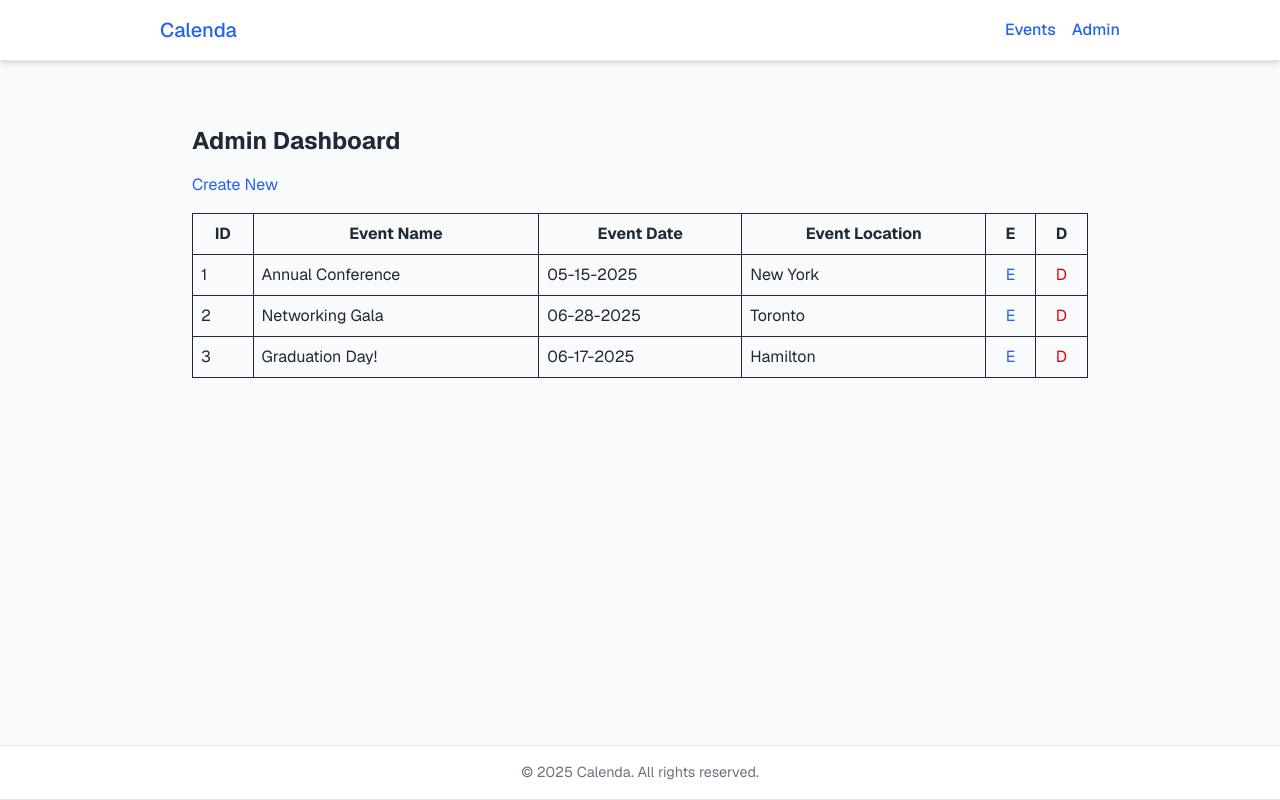
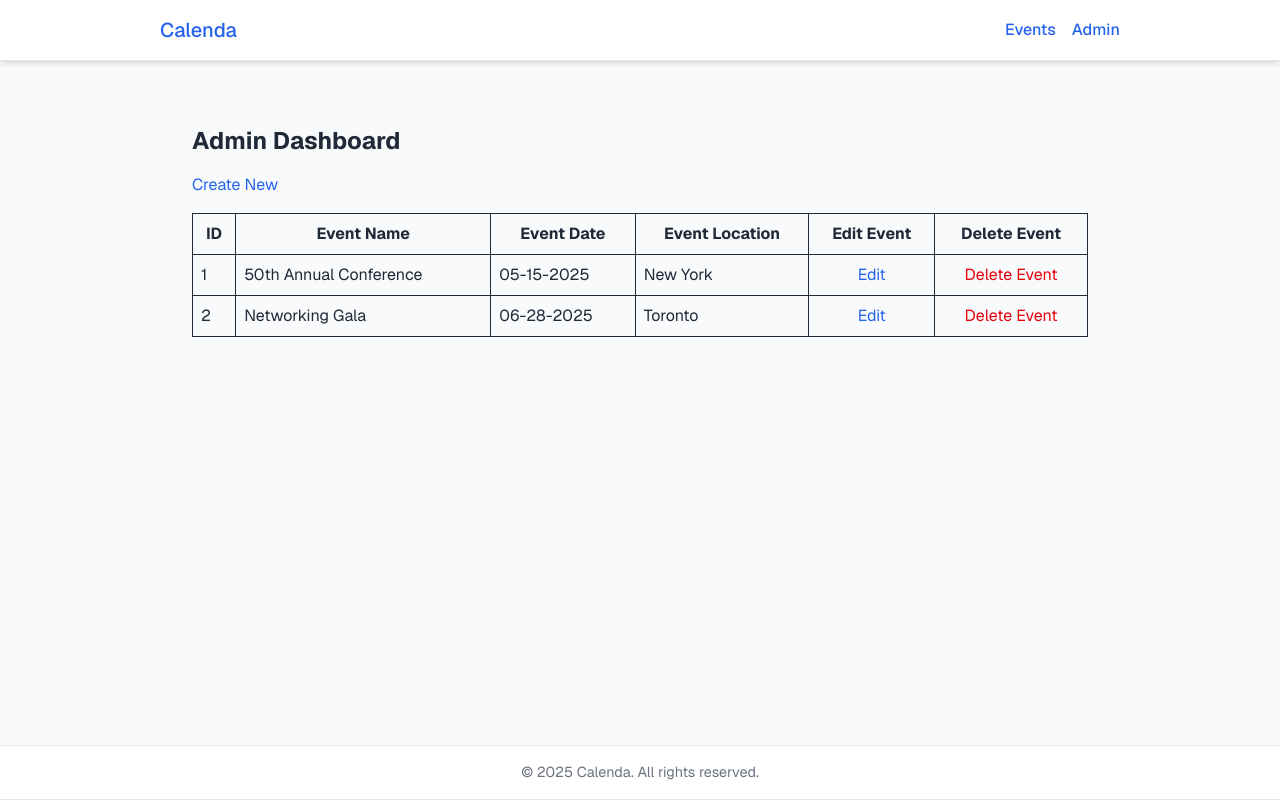
Before and after one commit to kndubois/Calenda, a Next.js app: page /admin in a window 1280 px wide. Built offline with nearby package versions, Linux system fonts and the light colour scheme; data requests are answered from the project's data file.

Commit message:
fixed delete popup error

```diff
--- a/db.json
+++ b/db.json
@@ -2,7 +2,7 @@
   "events": [
     {
       "id": "1",
-      "event_name": "Annual Conference",
+      "event_name": "50th Annual Conference",
       "event_date": "05-15-2025",
       "event_location": "New York"
     },
@@ -11,12 +11,6 @@
       "event_name": "Networking Gala",
       "event_date": "06-28-2025",
       "event_location": "Toronto"
-    },
-    {
-      "id": "3",
-      "event_name": "Graduation Day!",
-      "event_date": "06-17-2025",
-      "event_location": "Hamilton"
     }
   ]
 }
--- a/src/app/admin/create/page.js
+++ b/src/app/admin/create/page.js
@@ -124,7 +124,7 @@ export default function CreateEventForm() {
             </div>
 
             <div style={{ marginTop: '1rem' }}>
-                <button type="submit" className="button blue" disabled={isSubmitting}>{isSubmitting ? 'Saving…' : 'Submit'}</button>
+                <button type="submit" className="button blue" disabled={isSubmitting}>{isSubmitting ? 'Saving...' : 'Submit'}</button>
                 <a href="/admin" className="button dark" style={{ marginLeft: '1rem' }}>Cancel</a>
             </div>
 
--- /dev/null
+++ b/src/app/admin/edit/[id]/DeleteButton.js
@@ -0,0 +1,33 @@
+'use client';
+
+import { useState } from 'react';
+import { useRouter } from 'next/navigation';
+
+export default function DeleteButton({ id }) {
+  const [deleting, setDeleting] = useState(false);
+  const router = useRouter();
+
+  const handleClick = async (e) => {
+    e.preventDefault();
+
+    if (!confirm('Are you sure you want to delete this event?')) return;
+
+    setDeleting(true);
+
+    await fetch(`http://localhost:4000/events/${id}`, {
+      method: 'DELETE',
+    });
+
+    router.refresh();
+  };
+
+  return (
+    <button
+      onClick={handleClick}
+      className="text-red-600"
+      disabled={deleting}
+    >
+      {deleting ? 'Deleting...' : 'Delete Event'}
+    </button>
+  );
+}
--- a/src/app/admin/edit/[id]/EditEventForm.js
+++ b/src/app/admin/edit/[id]/EditEventForm.js
@@ -69,6 +69,8 @@ export default function EditEventForm({ event }) {
     router.push('/admin');
   };
 
+
+
   return (
     <div className="p-4">
         <h2 className="text-xl font-bold mb-4">Edit Event</h2>
@@ -112,7 +114,7 @@ export default function EditEventForm({ event }) {
                 />
             </div>
             <div style={{ marginTop: '1rem' }}>
-                <button type="submit" className="button blue" disabled={isSubmitting}>{isSubmitting ? 'Saving…' : 'Save Changes'}</button>
+                <button type="submit" className="button blue" disabled={isSubmitting}>{isSubmitting ? 'Saving...' : 'Save Changes'}</button>
                 <a href="/admin" className="button dark" style={{ marginLeft: '1rem' }}>Cancel</a>
             </div>
 
--- /dev/null
+++ b/src/app/admin/edit/[id]/deleteForm.js
@@ -0,0 +1,29 @@
+'use client';
+
+import { useState } from 'react';
+
+export default function DeleteButton({ id, action }) {
+  const [deleting, setDeleting] = useState(false);
+
+  const handleClick = (e) => {
+    if (!confirm('Are you sure you want to delete this event?')) {
+      e.preventDefault();
+    } else {
+      setDeleting(true);
+    }
+  };
+
+  return (
+    <form action={action}>
+      <input type="hidden" name="id" value={id} />
+      <button
+        type="submit"
+        className="text-red-600"
+        disabled={deleting}
+        onClick={handleClick}
+      >
+        {deleting ? 'Deleting…' : 'D'}
+      </button>
+    </form>
+  );
+}
--- a/src/app/admin/page.js
+++ b/src/app/admin/page.js
@@ -1,5 +1,6 @@
 import Link from "next/link";
 import { deleteEvent } from './actions';
+import DeleteButton from './edit/[id]/DeleteButton';
 
 export default async function AdminPage() {
   const res = await fetch("http://localhost:4000/events", {
@@ -22,8 +23,8 @@ export default async function AdminPage() {
             <th className="border p-2">Event Date</th>
             <th className="border p-2">Event Location</th>
 
-            <th className="border p-2">E</th>
-            <th className="border p-2">D</th>
+            <th className="border p-2">Edit Event</th>
+            <th className="border p-2">Delete Event</th>
           </tr>
         </thead>
         <tbody>
@@ -36,21 +37,14 @@ export default async function AdminPage() {
 
               <td className="border p-2 text-center">
                 <Link href={`/admin/edit/${event.id}`} className="text-blue-600">
-                  E
+                  Edit
                 </Link>
               </td>
 
               <td className="border p-2 text-center">
-                <form action={deleteEvent} onSubmit={(e) => {
-                  if (!confirm("Are you sure you want to delete this event?"))
-                    e.preventDefault();
-                  }}
-                >
+                <DeleteButton id={event.id} />
+              </td>
 
-                  <input type="hidden" name="id" value={event.id} />
-                  <button type="submit" className="text-red-600">D</button>
-                </form>
-              </td>
             </tr>
           ))}
         </tbody>
```
